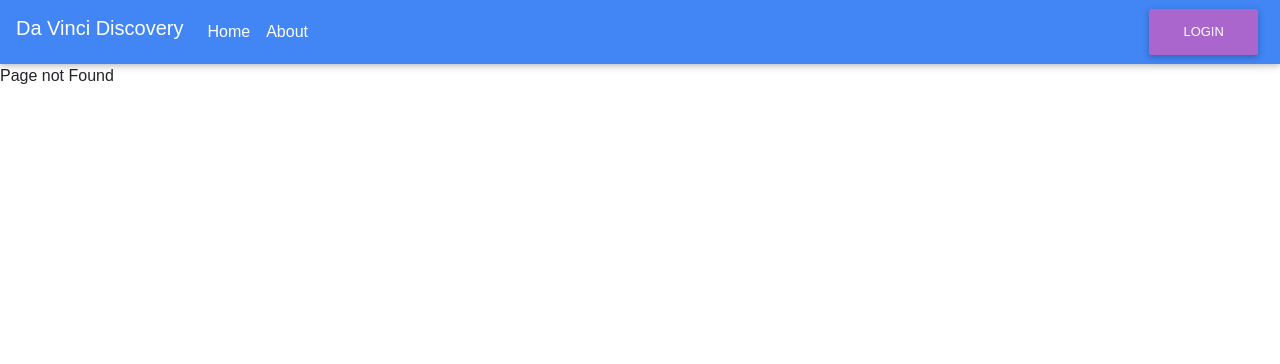
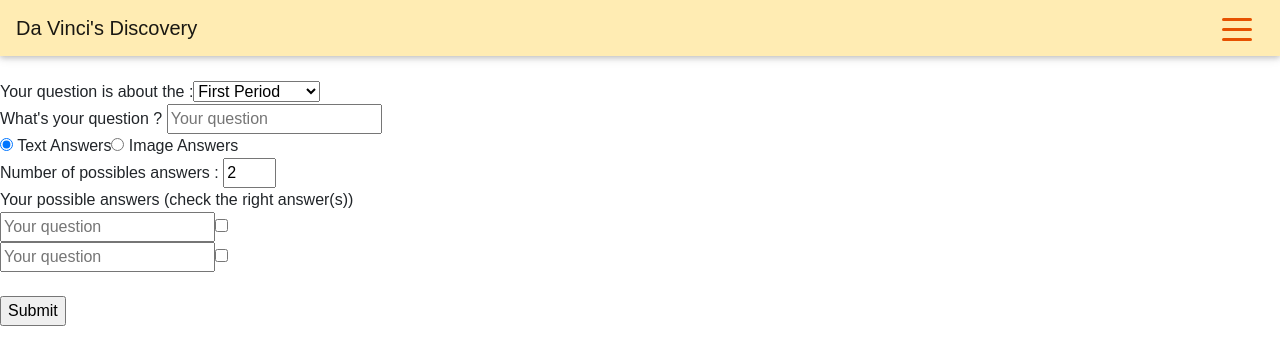
Before and after one commit to ecoal-team-5/eCoal-19, a React (Create React App) app in the folder client/: page /signup in a window 1280 px wide. Before the commit this address had no page. Shown: the top 364 px of the page. Built offline with nearby package versions, Linux system fonts and the light colour scheme.

Commit message:
Adde d AddQuestion, FirstPeriod

```diff
--- a/client/public/css/style.css
+++ b/client/public/css/style.css
@@ -38,3 +38,84 @@ nav{
 body{
     font-family: Arial;
 }
+
+/* Icon 1 */
+
+.animated-icon1, .animated-icon2, .animated-icon3 {
+    width: 30px;
+    height: 20px;
+    position: relative;
+    margin: 0px;
+    -webkit-transform: rotate(0deg);
+    -moz-transform: rotate(0deg);
+    -o-transform: rotate(0deg);
+    transform: rotate(0deg);
+    -webkit-transition: .5s ease-in-out;
+    -moz-transition: .5s ease-in-out;
+    -o-transition: .5s ease-in-out;
+    transition: .5s ease-in-out;
+    cursor: pointer;
+    }
+
+    .animated-icon1 span, .animated-icon2 span, .animated-icon3 span {
+    display: block;
+    position: absolute;
+    height: 3px;
+    width: 100%;
+    border-radius: 9px;
+    opacity: 1;
+    left: 0;
+    -webkit-transform: rotate(0deg);
+    -moz-transform: rotate(0deg);
+    -o-transform: rotate(0deg);
+    transform: rotate(0deg);
+    -webkit-transition: .25s ease-in-out;
+    -moz-transition: .25s ease-in-out;
+    -o-transition: .25s ease-in-out;
+    transition: .25s ease-in-out;
+    }
+
+    .animated-icon1 span {
+    background: #e65100;
+    }
+
+    .animated-icon2 span {
+    background: #e3f2fd;
+    }
+
+    .animated-icon3 span {
+    background: #f3e5f5;
+    }
+
+    .animated-icon1 span:nth-child(1) {
+    top: 0px;
+    }
+
+    .animated-icon1 span:nth-child(2) {
+    top: 10px;
+    }
+
+    .animated-icon1 span:nth-child(3) {
+    top: 20px;
+    }
+
+    .animated-icon1.open span:nth-child(1) {
+    top: 11px;
+    -webkit-transform: rotate(135deg);
+    -moz-transform: rotate(135deg);
+    -o-transform: rotate(135deg);
+    transform: rotate(135deg);
+    }
+
+    .animated-icon1.open span:nth-child(2) {
+    opacity: 0;
+    left: -60px;
+    }
+
+    .animated-icon1.open span:nth-child(3) {
+    top: 11px;
+    -webkit-transform: rotate(-135deg);
+    -moz-transform: rotate(-135deg);
+    -o-transform: rotate(-135deg);
+    transform: rotate(-135deg);
+    }
--- /dev/null
+++ b/client/src/AddQuestion.js
@@ -0,0 +1,71 @@
+import React, {Component} from 'react';
+
+class AddQuestion extends Component {
+    constructor(props){
+        super(props);
+        this.state=({
+            answerType : "txt",
+            nbrQ : 2
+        })
+    }
+
+    setquestion(e){
+        let newNbr = e.target.value;
+        this.setState({
+            nbrQ : newNbr,
+          });
+    }
+
+
+
+    settext(e){
+        this.setState({answerType : "txt"});
+
+    }
+
+    setimage(e){
+        this.setState({answerType : "img"});
+    }
+
+    render(){
+        let Questions = [];
+        if(this.state.answerType === "txt"){
+            for(let i= 0 ;i<this.state.nbrQ ;i++){
+                Questions.push("<input type='text' placeholder='Your question'/><input type='checkbox'/><br/>");
+            }
+        }
+
+        if(this.state.answerType === "img"){
+            for(let i= 0 ;i<this.state.nbrQ ;i++){
+                Questions.push("<input type='file'/><input type='checkbox'/><br/>");
+            }
+        }
+        console.log(this.state.answerType);
+
+        return(
+
+            <form>
+                Your question is about the :
+                <select>
+                    <option value="firstPeriod">First Period</option>
+                    <option value="secondPeriod">Second Period</option>
+                    <option value="thirdPeriod">Third Period</option>
+                </select><br/>
+
+                What's your question ? <input type="text" placeholder="Your question"/><br/>
+
+                <input type="radio" onChange={e => this.settext(e)} name="answer" checked={this.state.answerType === 'txt'}/> Text Answers
+                <input type="radio" onChange={e => this.setimage(e)} name="answer" checked={this.state.answerType === 'img'}/> Image Answers<br/>
+
+                Number of possibles answers : <input type='number' min='2' max='4' onChange={e=>this.setquestion(e)} defaultValue="2"/><br/>
+
+                Your possible answers (check the right answer(s))
+                <div className="content" dangerouslySetInnerHTML={{__html: Questions.join('')}}></div><br/>
+
+                <input type="submit"/>
+            </form>
+        )
+    }
+}
+
+export default AddQuestion;
--- a/client/src/App.js
+++ b/client/src/App.js
@@ -7,6 +7,8 @@ import Home from "./Home.js";
 import About from "./About.js";
 import Quizz from "./Quizz.js";
 import Login from "./Login";
+import FirstPeriod from "./FirstPeriod.js";
+import AddQuestion from "./AddQuestion.js";
 
 class NavBar extends Component {
 	constructor(props) {
@@ -20,25 +22,32 @@ class NavBar extends Component {
 
 	render(){
 		return(
-			<nav className="navbar navbar-expand-lg navbar-dark primary-color">
-				<h4 className="navbar-brand">Da Vinci Discovery</h4>
+			<nav className="navbar navbar-light amber lighten-4 mb-4">
 
-				<button className="navbar-toggler" type="button" data-toggle="collapse" data-target="#basicExampleNav" aria-controls="basicExampleNav" aria-expanded="false" aria-label="Toggle navigation">
-    				<span className="navbar-toggler-icon"></span>
+			  <a className="navbar-brand" href="/">Da Vinci's Discovery</a>
+
+			  <button className="navbar-toggler first-button" type="button" data-toggle="collapse" data-target="#navbarSupportedContent20">
+				<div className="animated-icon1"><span></span><span></span><span></span></div>
 			  </button>
 
-  				<div className="collapse navbar-collapse" id="basicExampleNav">
+			  <div className="collapse navbar-collapse" id="navbarSupportedContent20">
+
 					<ul className="navbar-nav mr-auto">
-						<li className="nav-item">
+						<li className="nav-item active">
 						<Link to={'/'} className="nav-link">Home</Link>
 						</li>
+						{ Login.getUser() ? <li className="nav-item">
+							<Link to={'/newquestion'} className="nav-link">Add a Question</Link>
+							</li> : null }
 						<li className="nav-item">
 						<Link to={'/about'} className="nav-link">About</Link>
 						</li>
-						{ Login.getUser() ? <li><Link className="nav-link" to={"/protected"}>Protected </Link></li> : null }
 					</ul>
+
 					<Login checkConnexion={(b) => this.checkConnexion(b)}/>
+
 			  </div>
+
 			</nav>
 		)
 	}
@@ -54,6 +63,10 @@ class Path extends Component {
 							<Route exact={true} path="/" component={Home} />
 							<Route exact={true} path="/about" component={About} />
 							<Route exact={true} path="/quizz/:id" component={Quizz}/>
+							<Route exact={true} path="/firstperiod" component={FirstPeriod}/>
+							<Route exact={true} path="/newquestion" component={AddQuestion}/>
+							<Route exact={true} path="/login" component={AddQuestion}/>
+							<Route exact={true} path="/signup" component={AddQuestion}/>
 							<Route path="*" component={() => <p>Page not Found</p>} />
 						</Switch>
 				</div>
--- /dev/null
+++ b/client/src/FirstPeriod.js
@@ -0,0 +1,115 @@
+import React, {Component} from 'react';
+import axios from 'axios';
+
+import {HTTP_SERVER_PORT_PICTURES,HTTP_SERVER_PORT} from './constants.js';
+
+class Question extends Component{
+
+    render(){
+        return(
+            <form onSubmit={(e) => this.props.nextQuestion(e)}>
+                <h2>{this.props.question.question}</h2><br/>
+                {this.props.question.imgAnswers.map(img => <div><input type="checkbox" /><img src={HTTP_SERVER_PORT_PICTURES + img} className="imgquizz" alt="/"/></div> )}
+                {this.props.question.txtAnswers.map(txt => <div><input type="checkbox" name='c' />{txt}</div>  )}
+                <input type="submit" />
+            </form>
+        )
+    }
+}
+
+class Quizz extends Component {
+    constructor(props) {
+        super(props);
+
+        this.state = {
+            questions : [],
+            current : 0,
+            score : 0,
+            maxScore : 0
+        };
+
+        this.nextQuestion = this.nextQuestion.bind(this);
+    }
+
+    async componentDidMount(){
+        this.questions = (await axios.get(HTTP_SERVER_PORT+"firstPeriod")).data;
+        console.log("Questions ",this.questions);
+        this.randomQuestions();
+    }
+
+    isEqual(a, b){
+        if (a.length !== b.length){
+            return false;
+        }
+
+        for (var i = 0; i < a.length; i++){
+            if (a[i] !== b[i]){
+                return false;
+            }
+        }
+
+        return true;
+    }
+
+    randomQuestions(){
+        let finalQuestions = [];
+        let random = [];
+        while(random.length < 4){
+            do{
+                let max = this.questions.length;
+                var tmp = Math.floor(Math.random() * (max));
+            }while(random.filter(nb => nb === tmp).length !== 0)
+            random.push(tmp);
+        }
+
+        for(let i = 0; i < random.length; i++){
+            finalQuestions.push(this.questions[random[i]]);
+        }
+
+        this.setState({questions : finalQuestions})
+        console.log("Final",finalQuestions);
+        console.log("Random",random)
+
+    }
+
+
+
+    nextQuestion(e) {
+        console.log(this.state.questions);
+        let choices = [];
+        for (let i = 0; i < e.target.elements.length; i++){
+            if(e.target.elements[i].checked){
+                choices.push(i);
+            }
+        }
+
+        if(this.isEqual(choices,this.state.questions[this.state.current].solutions)){
+            this.setState({score : this.state.score + this.state.questions[this.state.current].points});
+        }
+
+        e.preventDefault();
+        this.setState({current: this.state.current + 1});
+
+        this.setState({maxScore : this.state.maxScore + this.state.questions[this.state.current].points});
+    }
+
+    render(){
+        if (this.state.questions == null)
+           return <p>Loading...</p>;
+        if(this.state.current === this.state.questions.length)
+            return (
+                <div>
+                    You finished the quizz ! {this.state.score} / {this.state.maxScore}<br/>
+                    <a href="/">Go back to the main page</a>
+                </div>
+            )
+
+        return(
+            <div>
+                <Question nextQuestion={this.nextQuestion} question={this.state.questions[this.state.current]} />
+            </div>
+        )
+    }
+}
+
+export default Quizz;
```
Also changed, not shown: 1 other file (tests, documents, lock files or other folders). Lines whose indentation alone changed are shown as unchanged.
